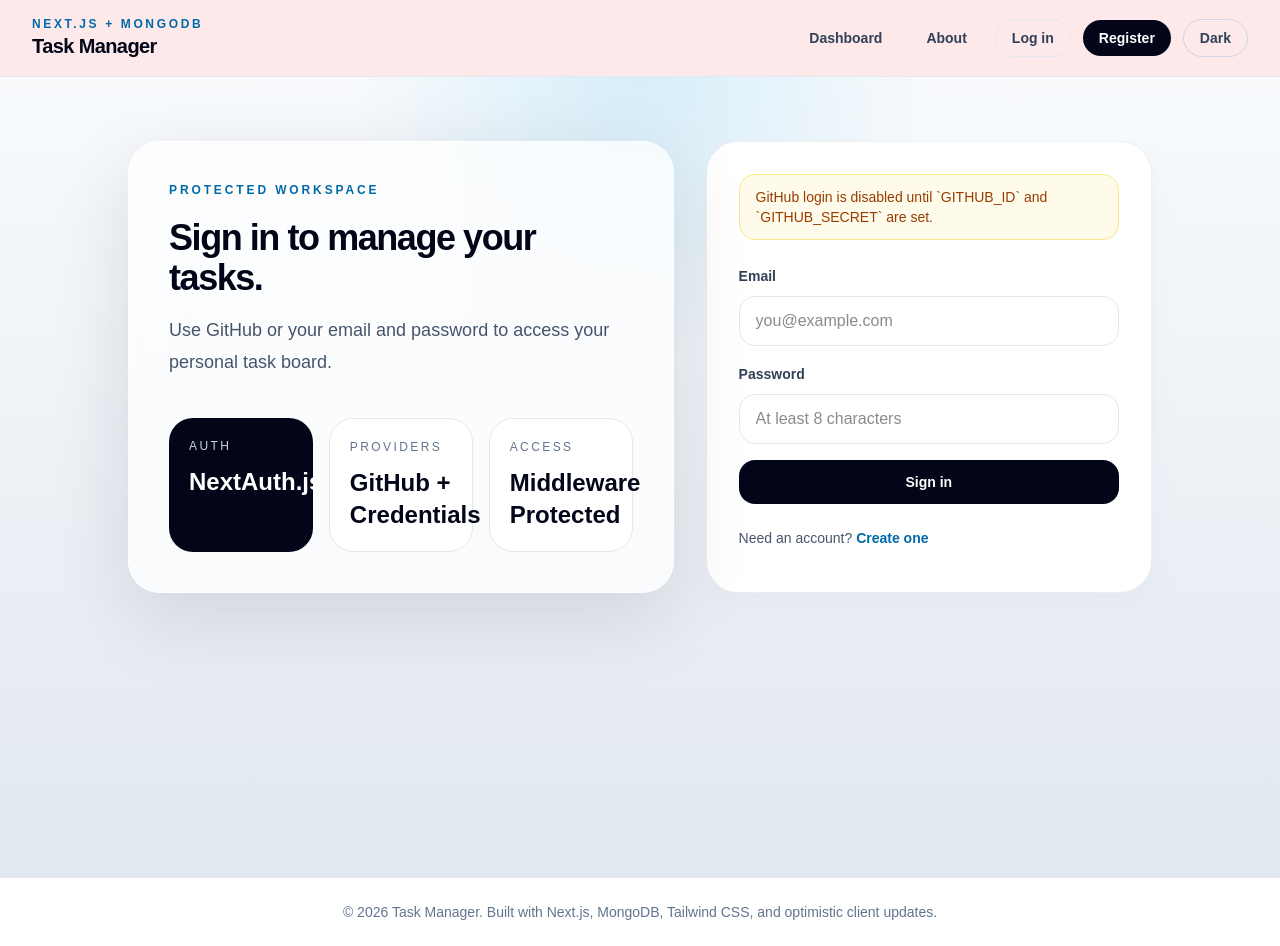
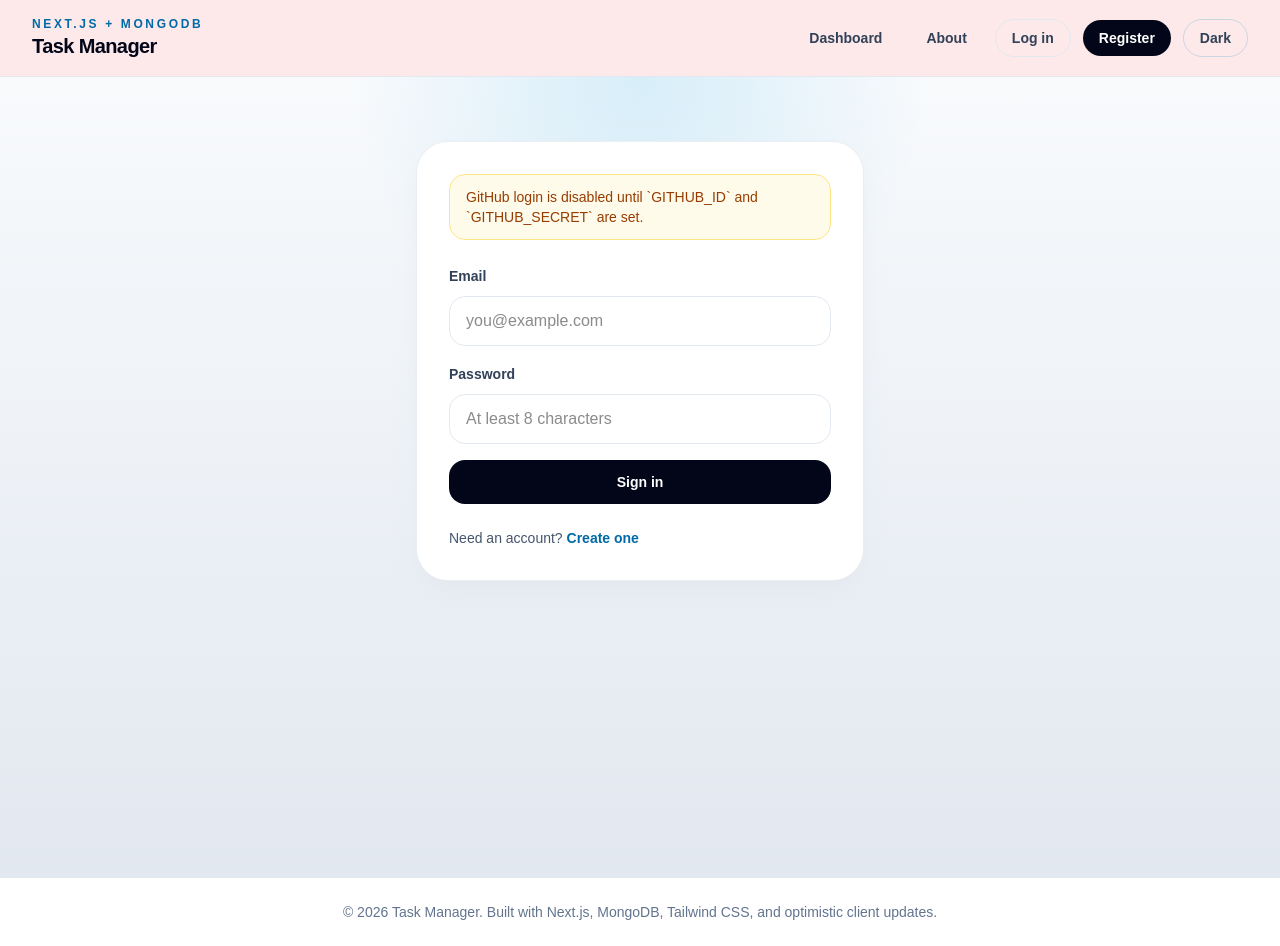
Before and after one commit to cholnasoeung/appkoompi, a Next.js app: page /login in a window 1280 px wide. Built offline with nearby package versions, Linux system fonts and the light colour scheme; no server answers.

Commit message:
fix navbarerror

```diff
--- a/components/AuthForm.tsx
+++ b/components/AuthForm.tsx
@@ -95,9 +95,9 @@ export default function AuthForm({
   const content = copy[mode];
 
   return (
-    <div className="min-h-screen bg-[radial-gradient(circle_at_top,_rgba(14,165,233,0.14),_transparent_28%),linear-gradient(180deg,_#f8fafc_0%,_#e2e8f0_100%)] px-6 py-16">
-      <div className="mx-auto grid max-w-5xl gap-8 lg:grid-cols-[1.1fr_0.9fr]">
-        <section className="rounded-[2rem] border border-white/70 bg-white/75 p-10 shadow-[0_24px_80px_rgba(15,23,42,0.12)] backdrop-blur-xl">
+    <div className="min-h-screen bg-[radial-gradient(circle_at_top,_rgba(14,165,233,0.14),_transparent_28%),linear-gradient(180deg,_#f8fafc_0%,_#e2e8f0_100%)] px-6 py-16 ">
+      <div className="mx-auto grid max-w-5xl place-items-center">
+        {/* <section className="rounded-[2rem] border border-white/70 bg-white/75 p-10 shadow-[0_24px_80px_rgba(15,23,42,0.12)] backdrop-blur-xl">
           <p className="text-xs font-bold uppercase tracking-[0.24em] text-sky-700">
             {content.eyebrow}
           </p>
@@ -132,9 +132,9 @@ export default function AuthForm({
               </p>
             </div>
           </div>
-        </section>
+        </section> */}
 
-        <section className="rounded-[2rem] border border-slate-200/70 bg-white p-8 shadow-xl shadow-slate-200/70">
+        <section className="rounded-[2rem] border border-slate-200/70 bg-white p-8 shadow-xl shadow-slate-200/70 place-itemes-center w-full max-w-md">
           {githubEnabled ? (
             <>
               <button
```
Also changed, not shown: components/Navbar.tsx (+9 -1 lines).
